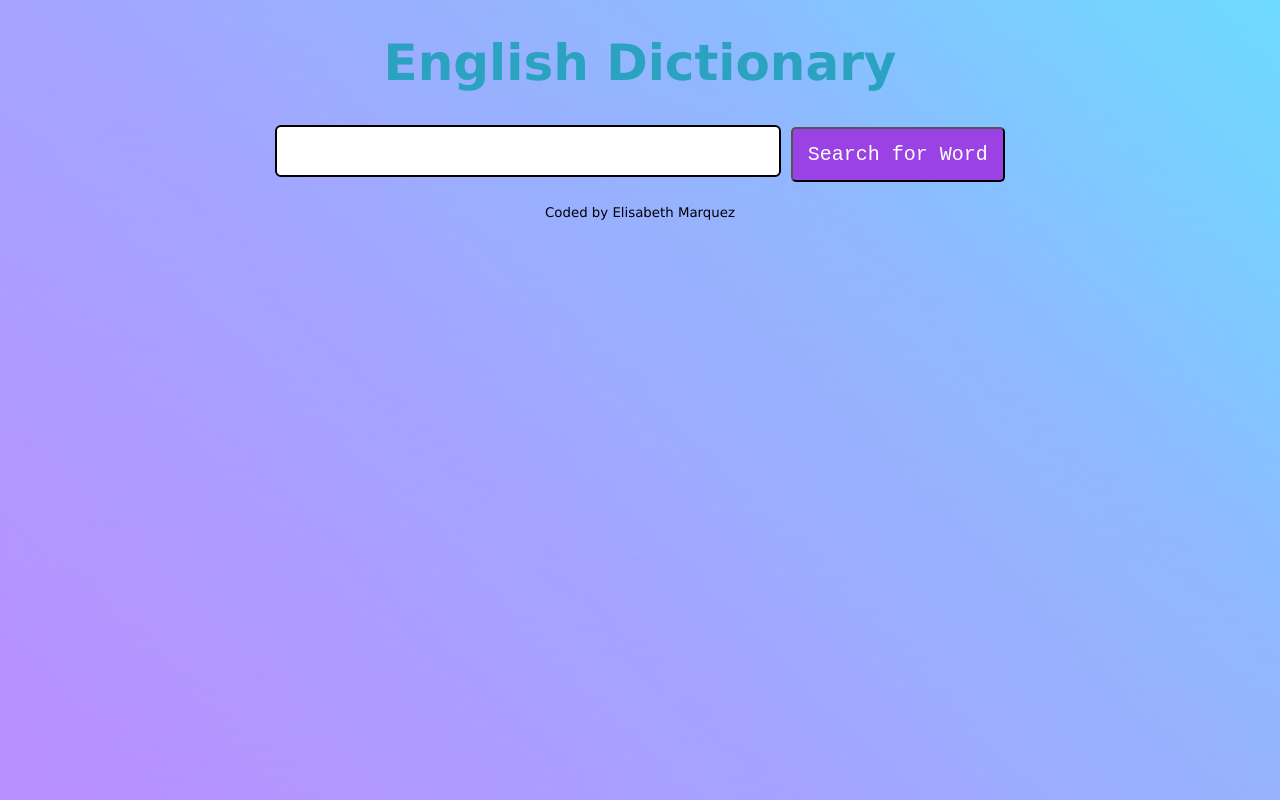
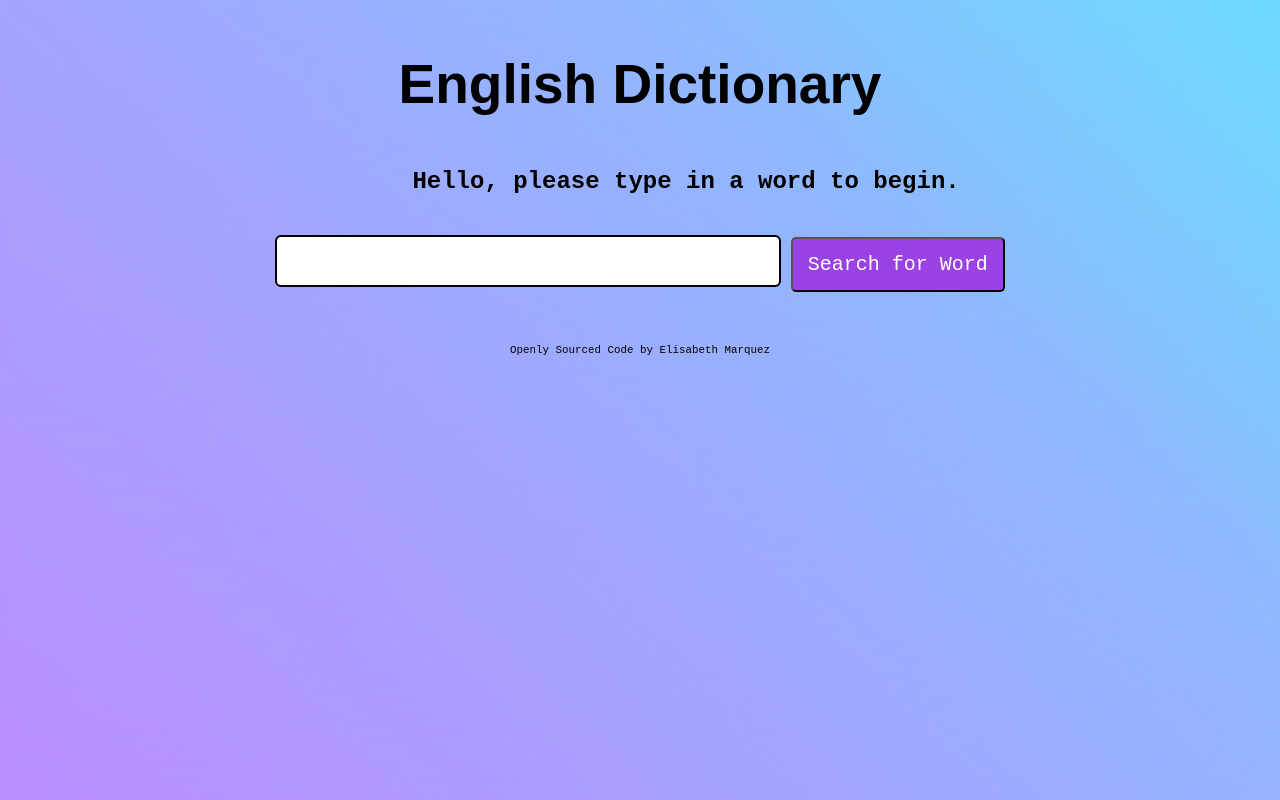
Before and after one commit to elidelmar/dictionary-react, a React (Create React App) app: page / in a window 1280 px wide. Built offline with nearby package versions, Linux system fonts and the light colour scheme.

Commit message:
font commit added

```diff
--- a/package.json
+++ b/package.json
@@ -3,6 +3,9 @@
   "version": "0.1.0",
   "private": true,
   "dependencies": {
+    "@fortawesome/fontawesome-svg-core": "^1.2.36",
+    "@fortawesome/free-solid-svg-icons": "^5.15.4",
+    "@fortawesome/react-fontawesome": "^0.1.16",
     "@testing-library/jest-dom": "^5.15.0",
     "@testing-library/react": "^11.2.7",
     "@testing-library/user-event": "^12.8.3",
--- a/src/App.css
+++ b/src/App.css
@@ -1,13 +1,18 @@
 .App-footer {
   margin: 30px, 0;
-  padding-top: 20px;
+  padding-top: 50px;
+  font-size: 13px;
   text-align: center;
+  font-family: monospace;
+}
+@import url("https://fonts.googleapis.com/css2?family=Rubik+Mono+One&display=swap");
+
+h1 {
+  font-family: "Rubik Mono One", sans-serif;
+  font-size: 55px;
+  padding-top: 15px;
 }
 
-h1 {
-  font-size: 50px;
-  color: rgb(42, 162, 192);
-}
 .App {
   text-align: center;
   font-family: Verdana, Geneva, Tahoma, sans-serif;
--- a/src/App.js
+++ b/src/App.js
@@ -1,15 +1,17 @@
 import './App.css';
 import Dictionary from "./Dictionary";
+import Font from "./Font";
 
 function App() {
   return (
     <div className="App">
       <div className="container">
         <h1>English Dictionary</h1>
+        <Font />
         <main>
           <Dictionary />
         </main>
-        <footer className="App-footer"><small> Coded by Elisabeth Marquez</small>
+        <footer className="App-footer"><small> Openly Sourced Code by Elisabeth Marquez </small>
         </footer>
       </div>
     </div>
--- a/src/Dictionary.css
+++ b/src/Dictionary.css
@@ -1,3 +1,4 @@
+
 .searchButton {
   color: rgb(42, 162, 192);
   background: black;
--- /dev/null
+++ b/src/Font.css
@@ -0,0 +1,23 @@
+.Font {
+  padding-top: 15px;
+  padding-bottom: 20px;
+  padding-left: 390px;
+  width: 40ch;
+  animation: type 4s steps(40), blink 0.4s step-end infinite;
+  white-space: nowrap;
+  overflow: hidden;
+  border-right: 3px solid;
+  font-family: "Fira Mono", monospace;
+}
+
+@keyframes type {
+  0% {
+    width: 0;
+  }
+}
+
+@keyframes blink {
+  60% {
+    border-color: transparent;
+  }
+}
--- /dev/null
+++ b/src/Font.js
@@ -0,0 +1,6 @@
+import React from "react";
+import "./Font.css";
+
+export default function Font() {
+  return <h2 className="Font">Hello, please type in a word to begin.</h2>;
+}
```
Also changed, not shown: 1 other file (tests, documents, lock files or other folders).
